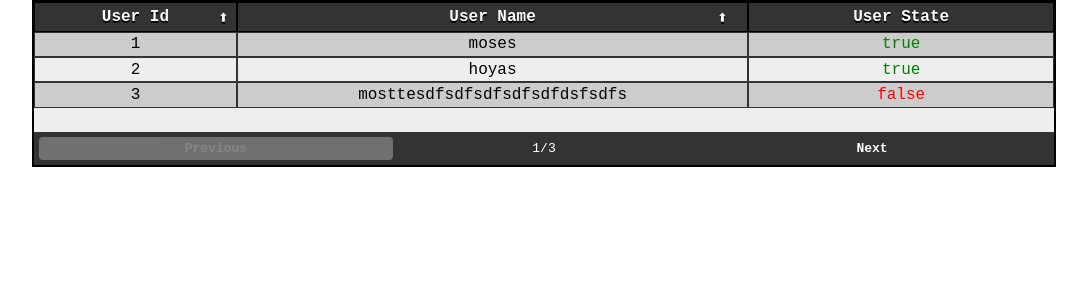
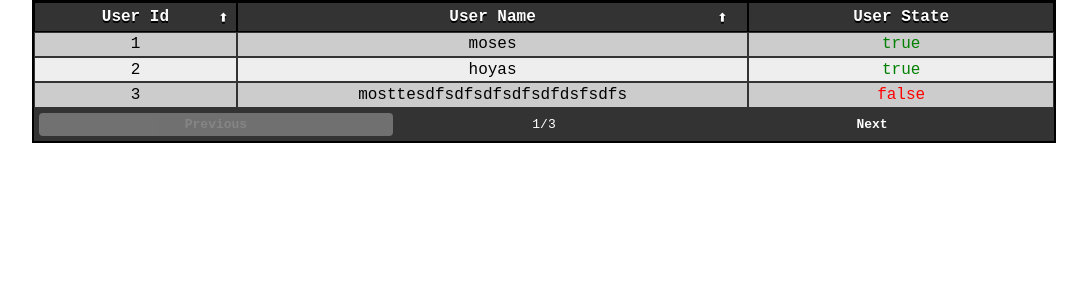
Before and after one commit to uriportnoy/react-tbl, a React (Create React App) app: page / in a window 1280 px wide. Shown: the top 300 px of the page, without its empty margins (96-1183 px from the left). Built offline with nearby package versions, Linux system fonts and the light colour scheme.

Commit message:
align stlye

```diff
--- a/package.json
+++ b/package.json
@@ -1,6 +1,6 @@
 {
   "name": "react-tbl",
-  "version": "0.5.1",
+  "version": "0.5.2",
   "private": false,
   "license": "MIT",
   "main": "dist/index.js",
--- a/src/App.jsx
+++ b/src/App.jsx
@@ -27,15 +27,15 @@ const App = () => {
         isLoading = {isLoading}
         //CustomLoader = {() => <Loader color='green'/>}
         style = {{
-          //maxWidth: '250px',
-         // maxHeight: '120px',
-          //minHeight: '40pt',
-          //minWidth: 'auto',
-          fixedHeight: '100px',
-          //rowColor: '#000',
-          //textColor: '#000',
-          //cloumnMinWidth: '100px',
-          //fontFamily: 'arial',
+          // maxWidth: '150px',
+          // minHeight: '400pt',
+          // maxHeight: '50px',
+          // minWidth: 'auto',
+          // rowColor: 'yellow',
+          // textColor: 'red',
+          // cloumnMinWidth: '100px',
+          // fontFamily: 'arial',
+          // overflowX: 'hidden',
           header: {
             //headerColor: '#fff',
             //headerBGColor: '#333',
@@ -43,12 +43,15 @@ const App = () => {
           },
           body:{
             // maxHeight: '150px',
+            // minHeight: '200pt',
+            // fixedHeight: '90px',
             // overflowY: 'scroll',
             // tooltipTextColor: '#555',
             // tooltipBorderColor: 'yellow',
             // tooltipBgColor: 'green'
             // backgroundColor: 'yellow',
             // borderColor: 'yellow'
+            // overflowX: 'hidden'
           },
           pagination: {
             //backgroundColor: '#333',
--- a/src/components/tableMaker/index.jsx
+++ b/src/components/tableMaker/index.jsx
@@ -18,9 +18,8 @@ const ReactTBL = props => {
     CustomLoader: props.CustomLoader || null,
     table:{
         maxWidth: styleProp?.maxWidth,
+        minHeight: styleProp?.minHeight || 'auto',
         maxHeight: styleProp?.maxHeight || 'auto',
-        minHeight: styleProp?.minHeight || 'auto',
-        fixedHeight: styleProp?.fixedHeight || 'auto',
         rowColor:  styleProp?.rowColor || null,
         textColor: styleProp?.textColor || '#000',
         cloumnMinWidth: styleProp?.cloumnMinWidth || '120px',
@@ -35,9 +34,12 @@ const ReactTBL = props => {
         sortable: props?.sortable ?? true
     },
     body:{
-      maxHeight: bodyStyle?.maxHeight,
-      maxWidth: bodyStyle?.maxWidth,
+      bodyMaxHeight: bodyStyle?.fixedHeight || bodyStyle?.maxHeight || 'auto',
+      minHeight: bodyStyle?.minHeight || 'auto',
+      fixedHeight: bodyStyle?.fixedHeight || 'auto',
+      maxWidth: bodyStyle?.maxWidth || 'auto',
       overflowY: bodyStyle?.overflowY || 'visible',
+      overflowX: bodyStyle?.overflowX || 'visible',
       tooltipTextColor: bodyStyle?.tooltipTextColor || '#fff',
       tooltipBgColor: bodyStyle?.tooltipBgColor  || '#000',
       tooltipBorderColor: bodyStyle?.tooltipBorderColor || bodyStyle?.tooltipBgColor || '#000',
--- a/src/components/tableMaker/tableMaker.jsx
+++ b/src/components/tableMaker/tableMaker.jsx
@@ -24,7 +24,7 @@ const TableMaker = ({
         table,
         CustomLoader,
         isLoading,
-        body:{maxHeight,overflowY,backgroundColor: bodyBGColor}
+        body:{bodyMaxHeight,overflowY,backgroundColor: bodyBGColor,minHeight,fixedHeight,overflowX: bodyOverFlowX}
     } = useContext(ReactTblContext);
 
     useEffect(() => {handlePages()}, [page, data, defaultPageSize]);
@@ -66,15 +66,16 @@ const EmptyData = () => <EmptyTable><tr><td>No Data...</td></tr></EmptyTable>;
     return <>
         <TblWrapper
             maxHeight = {table?.maxHeight}
-            fixedHeight = {table?.fixedHeight}
+            fixedHeight = {fixedHeight}
             backgroundColor = {backgroundColor}
-            minHeight = {table?.minHeight}
-            bodyMaxHeight = {maxHeight}
+            minHeight = {minHeight}
+            bodyMaxHeight = {bodyMaxHeight}
             overflowY = {overflowY}
             fontFamily = {table?.fontFamily}
             maxWidth = {table?.maxWidth}
             overflowX = {table?.overflowX}
             bodyBGColor = {bodyBGColor}
+            bodyOverFlowX = {bodyOverFlowX}
         >
         <table>
             <TableHead columns={columns} sortArray={sortArray}/>
@@ -102,6 +103,8 @@ export const TblWrapper = styled.div`
     flex: 1 1 auto;
     overflow-x: ${props => props.overflowX};
     max-width: ${props => props.maxWidth};
+    max-height: ${props => props.maxHeight};
+
     *{
         font-family: ${props => props.fontFamily};
     }
@@ -134,7 +137,7 @@ export const TblWrapper = styled.div`
             height: ${props => props.fixedHeight};
             min-height: ${props => props.minHeight};
             overflow-y: ${props => props.overflowY};
-            overflow-x: auto;
+            overflow-x: ${props => props.bodyOverFlowX};
 
             &::-webkit-scrollbar-track{}
             &::-webkit-scrollbar
--- a/src/components/tableMaker/tr_td.jsx
+++ b/src/components/tableMaker/tr_td.jsx
@@ -3,7 +3,7 @@ import {number,string} from 'prop-types';
 
 export const TR = styled.tr`
     animation: fadeIn ${props => (props.idx < 10) ? ('0.' + props.idx) : '1'}s;
-    background-color: ${props => props?.rowColor || props.idx % 2 === 0 ? '#ccc' : '#eee'};
+    background-color: ${props => props?.rowColor || (props.idx % 2 === 0 ? '#ccc' : '#eee')};
     transition: .7s all;
     width: 100%;
     display: flex;
@@ -14,6 +14,7 @@ export const TR = styled.tr`
 `;
 
 TR.propTypes = {
+  idx: number,
   rowColor: string
 }
 
```
Also changed, not shown: 1 other file (tests, documents, lock files or other folders).
